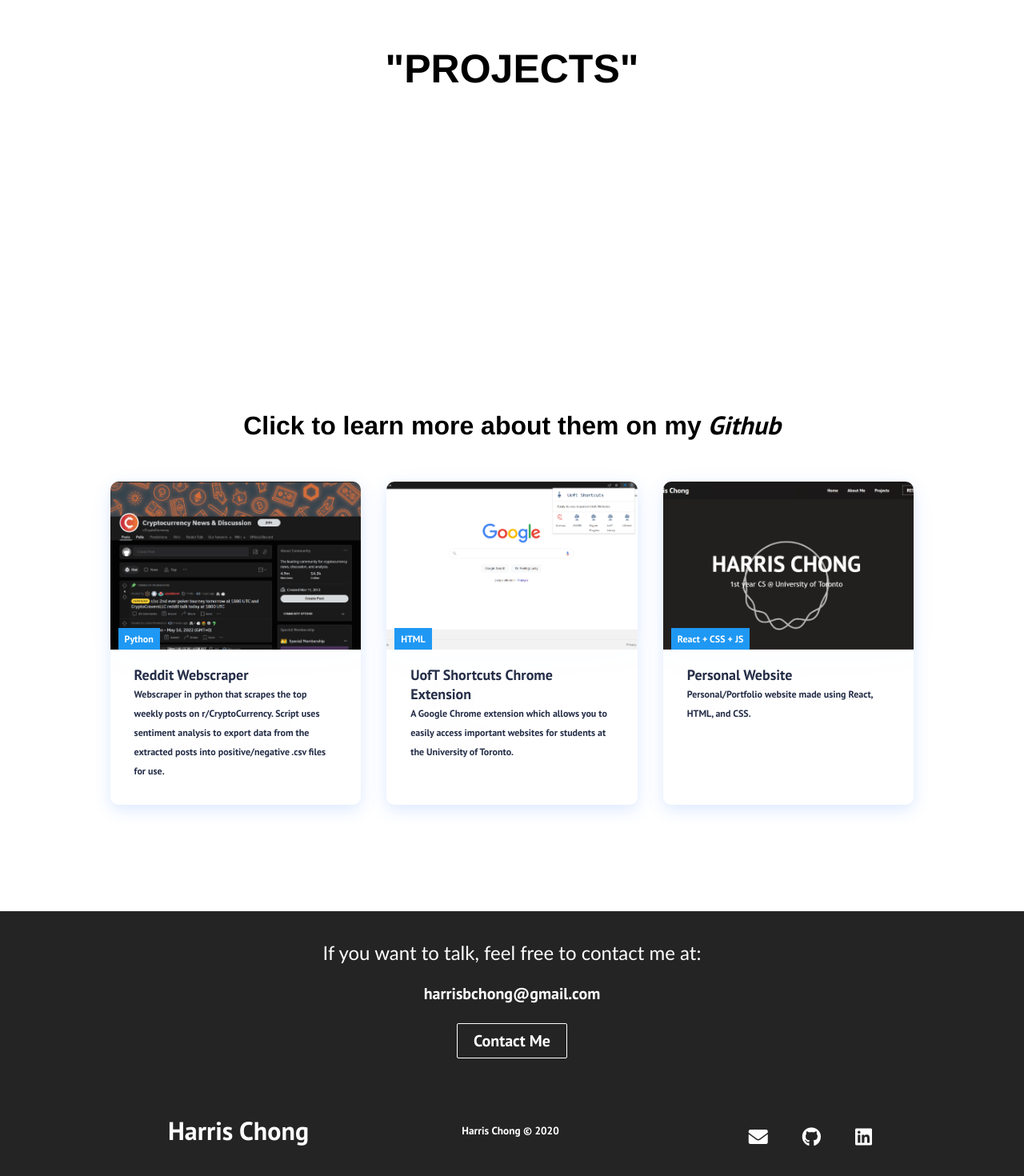
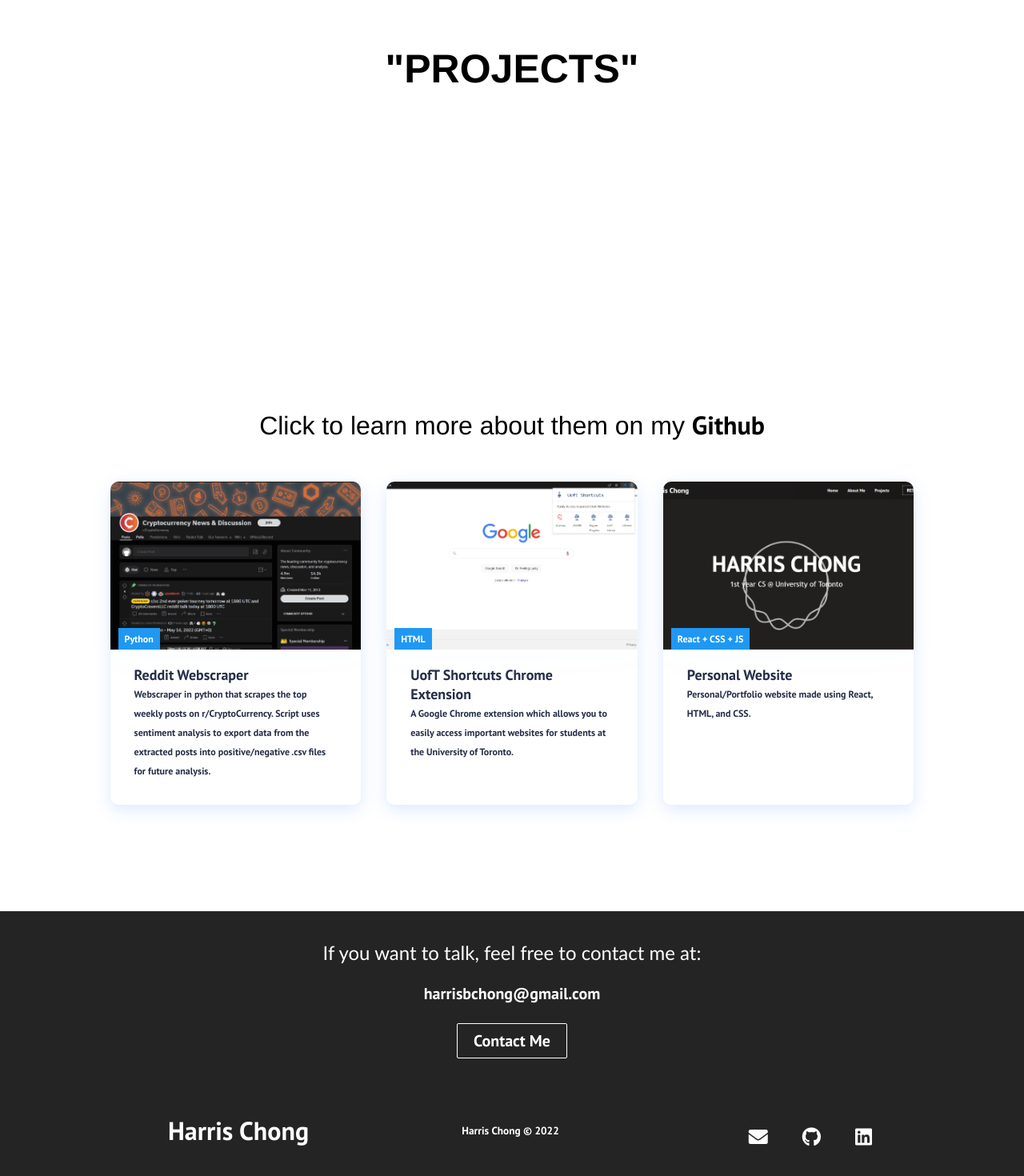
Before and after one commit to harrisbchong/Website, a React (Create React App) app: page /products in a window 1280 px wide. Shown: the part 354-1824 px from the top of the page at 80% size. Built offline with nearby package versions, Linux system fonts and the light colour scheme.

Commit message:
clean up and added text underline hover

```diff
--- a/src/components/Cards.css
+++ b/src/components/Cards.css
@@ -12,6 +12,10 @@ a {
   color: inherit;
   text-decoration: none;
 
+}
+
+.not-bold {
+  font-weight: normal;
 }
 
 .cards__container {
--- a/src/components/Cards.js
+++ b/src/components/Cards.js
@@ -5,9 +5,8 @@ import './Cards.css'
 function Cards() {
   return (
     <div className='cards'>
-      <h1>
-        Click to learn more about them on my
-        <a href='https://github.com/harrisbchong' target='_blank' rel="noreferrer"> <em>Github</em></a>
+      <h1 className='not-bold'>
+        Click to learn more about them on my <a className='text-link' href='https://github.com/harrisbchong' target='_blank' rel="noreferrer">Github</a>
       </h1>
       <div className='cards__container'>
         <div className='cards__wrapper'>
@@ -15,7 +14,7 @@ function Cards() {
             <CardItem
               src="images/reddit.png"
               text="Reddit Webscraper"
-              subtext="Webscraper in python that scrapes the top weekly posts on r/CryptoCurrency. Script uses sentiment analysis to export data from the extracted posts into positive/negative .csv files for use."
+              subtext="Webscraper in python that scrapes the top weekly posts on r/CryptoCurrency. Script uses sentiment analysis to export data from the extracted posts into positive/negative .csv files for future analysis."
               label="Python"
               path='/products'
               href='https://github.com/harrisbchong/Reddit-Webscraper'
--- a/src/components/Footer.js
+++ b/src/components/Footer.js
@@ -37,7 +37,7 @@ function Footer() {
             </Link>
           </div>
           <small class='website-rights'>
-            Harris Chong © 2020
+            Harris Chong © 2022
           </small>
 
           <div class='social-icons'>
```
